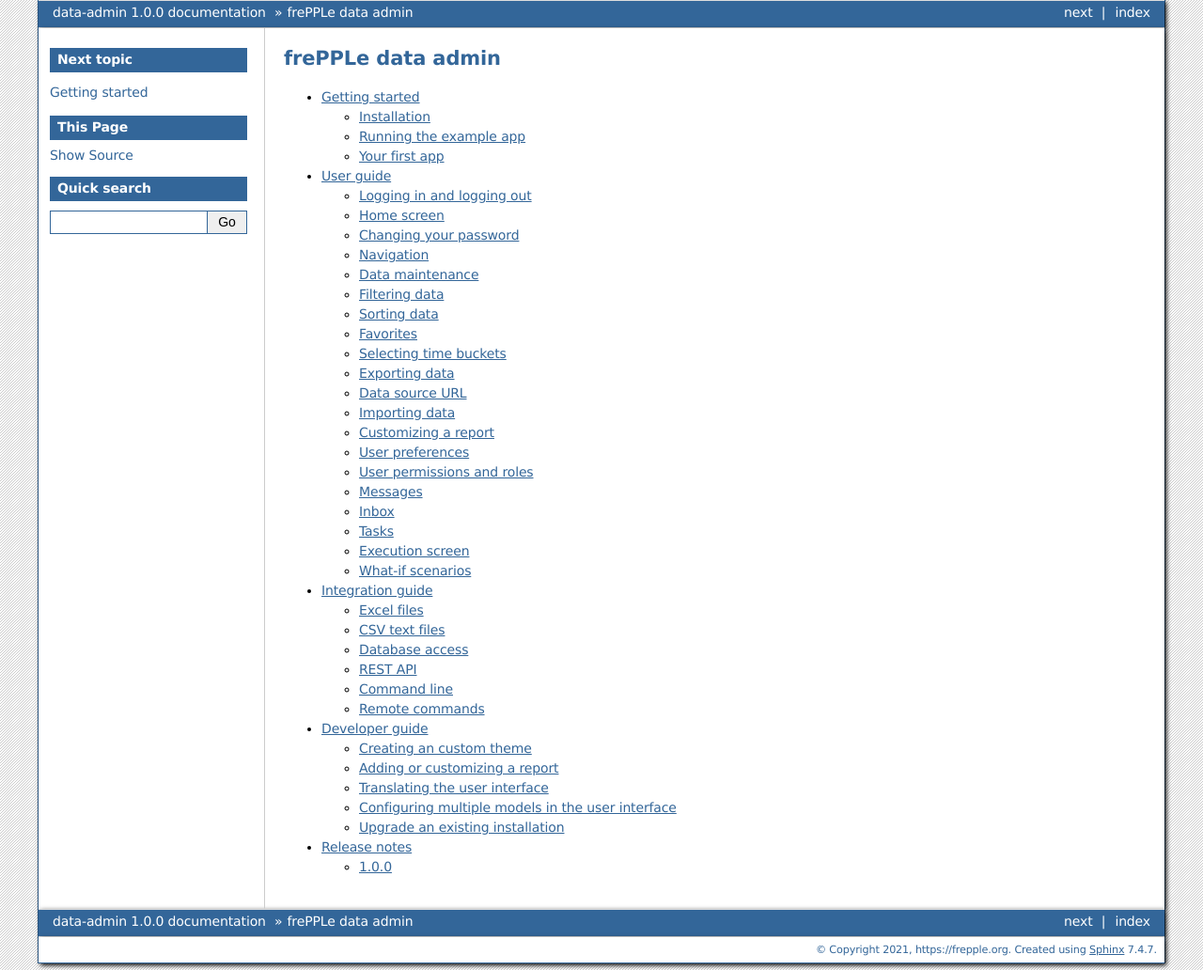
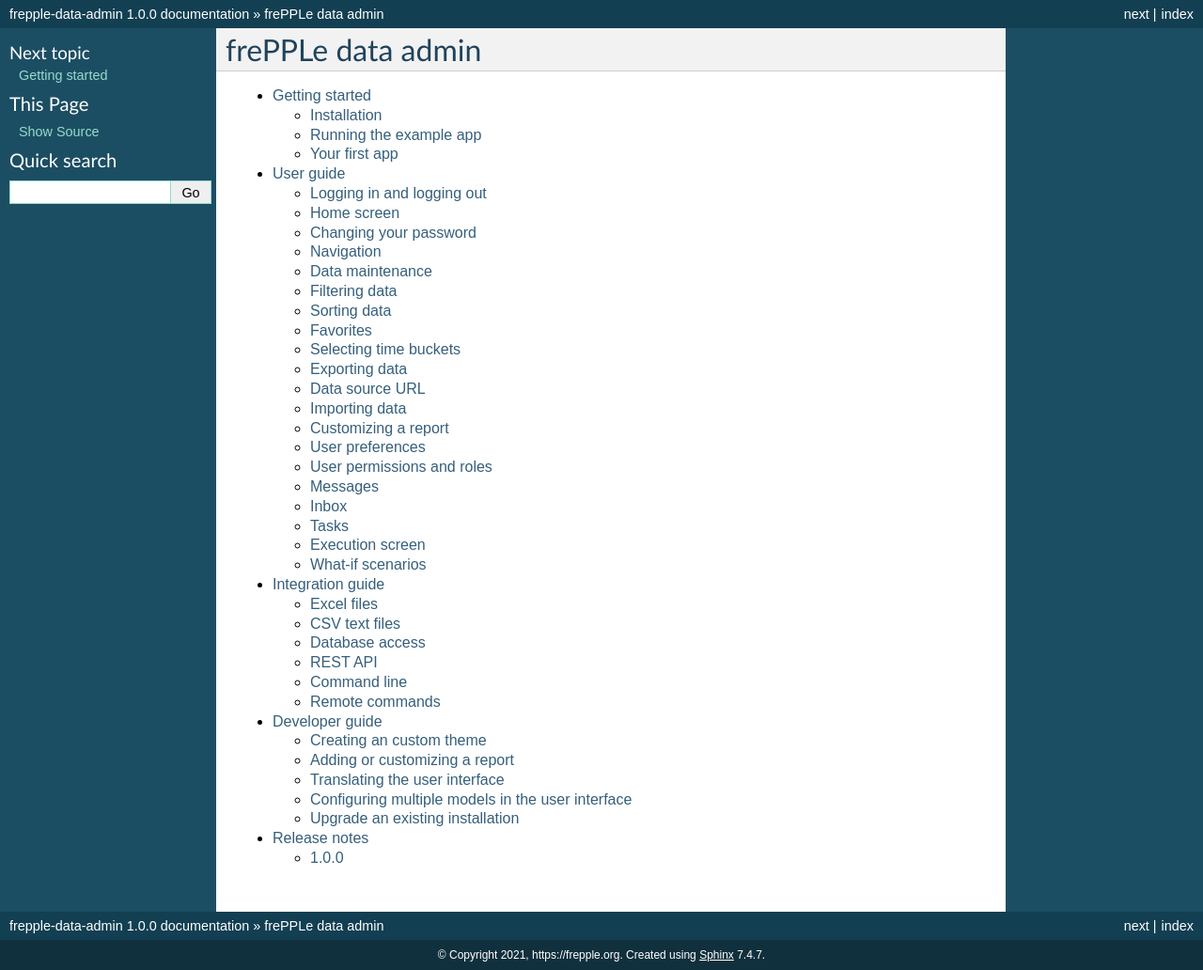
Before and after one commit to frePPLe/frepple-data-admin, a Sphinx documentation site: the page built from docs/index.rst, in a window 1280 px wide. Shown: the whole page at 94% size. Built offline with Sphinx 7.4.7, drawn with Linux system fonts in a browser that asks for light colours.

Commit message:
doc formatting

```diff
--- a/docs/conf.py
+++ b/docs/conf.py
@@ -4,7 +4,7 @@
 # list see the documentation:
 # https://www.sphinx-doc.org/en/master/usage/configuration.html
 
-project = "data-admin"
+project = "frepple-data-admin"
 copyright = "2021, https://frepple.org"
 author = "https://frepple.org"
 
@@ -32,7 +32,7 @@
 # The theme to use for HTML and HTML Help pages.  See the documentation for
 # a list of builtin themes.
 #
-html_theme = "bizstyle"
+html_theme = "default"
 
 # Add any paths that contain custom static files (such as style sheets) here,
 # relative to this directory. They are copied after the builtin static files,
```
Also changed, not shown: README.md (+5 -1 lines).
